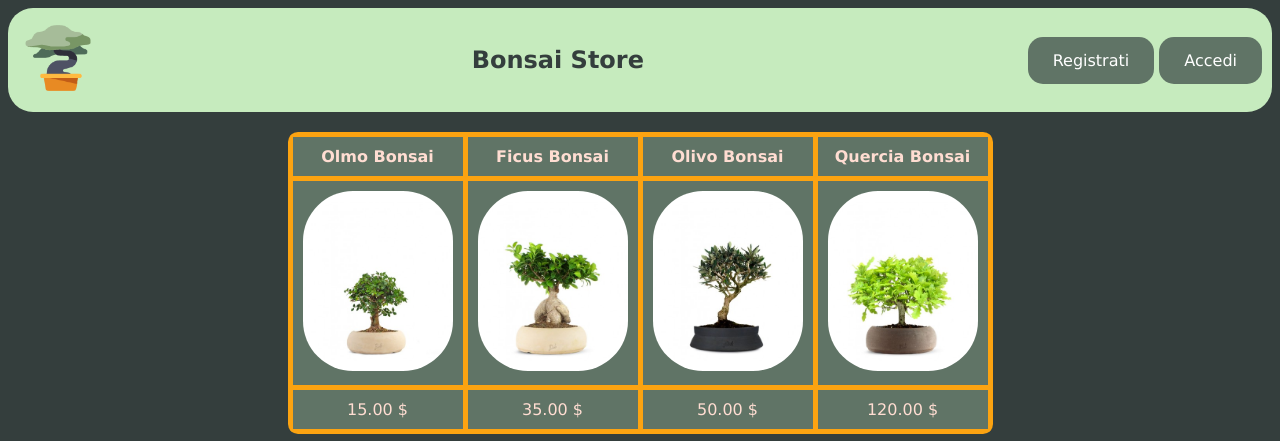
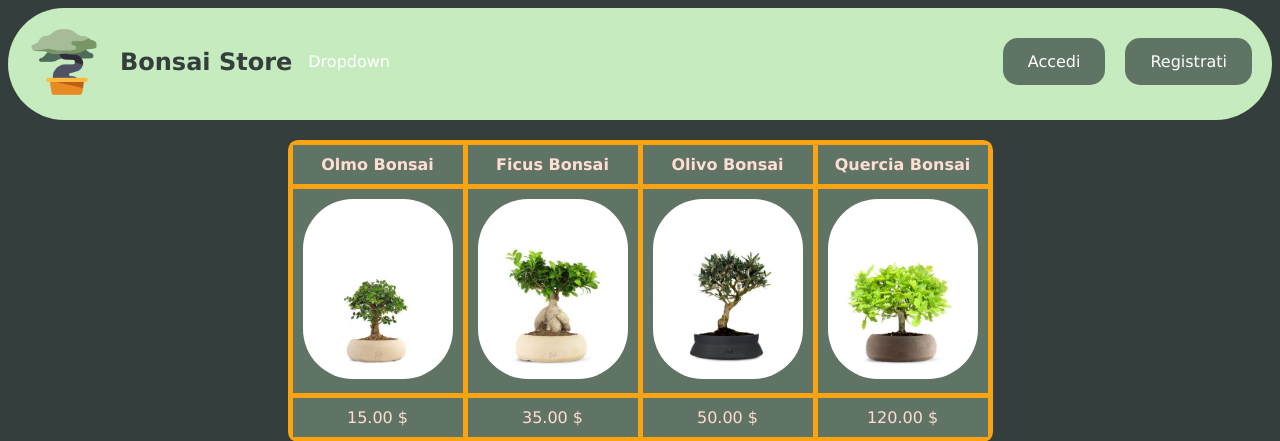
Before and after one commit to FedericoRisoli/bdp, a PHP site: page / in a window 1280 px wide. Shown: the top 441 px of the page. Run offline with PHP 8.4, Linux system fonts and the light colour scheme.

Commit message:
Migliorato UI, Log in e registrazione funzionante, implementato navbar per aiutarci nella gestione dei menu

```diff
--- a/Style.css
+++ b/Style.css
@@ -2,21 +2,11 @@ html{
     font-family:verdana;
     background-color:#343E3D;
   }
-  .banner {
-    display: flex;
-    justify-content: space-between;
-    align-items: center;
-    padding: 10px;
-    background-color: #C6EBBE;
-    border-radius:25px;
-    text-align:center;
-  }
+
   .logo {
     max-height: 80px;
   }
-  .banner-links  {
-    margin-left: 10px;
-  }
+
   .normalbutton:link, .normalbutton:visited {
       background-color:#607466;
       border-radius:15px;
@@ -24,12 +14,14 @@ html{
       padding: 14px 25px;
       text-align: center;
       text-decoration: none;
-      display: inline-block;
+      display:flex;
       transition-duration: 0.4s;
+      margin-top:30px;
     }
 
   .normalbutton:hover, .normalbutton:active {
       background-color: #FCA311;
+      margin-top:30px;
   }
 
   .table-container {
@@ -44,6 +36,9 @@ html{
     border-radius:10px;
     overflow: hidden;
 
+  }
+  .title{
+    margin-top: 40px;
   }
 
   td,th{
@@ -113,3 +108,64 @@ html{
     width: 400px;
     margin-top: 20px;
   }
+  ul {
+    list-style-type: none;
+    margin: 0;
+    padding: 0;
+    overflow: hidden;
+    background-color: #C6EBBE;
+    border-radius: 500px;
+  }
+
+  li {
+    float: left;
+  }
+
+  li a, .dropbtn {
+    display: inline-block;
+    color: white;
+    text-align: center;
+    padding: 14px 16px;
+    text-decoration: none;
+  }
+
+  li a:hover, .dropdown:hover .dropbtn {
+    background-color: #FCA311;
+
+  }
+
+  li.dropdown {
+    display: inline-block;
+    margin-top:30px;
+  }
+
+  .dropdown-content {
+    display: none;
+    position: absolute;
+    background-color: #f9f9f9;
+    min-width: 160px;
+    box-shadow: 0px 8px 16px 0px rgba(0,0,0,0.2);
+    z-index: 1;
+  }
+
+  .dropdown-content a {
+    color: black;
+    padding: 12px 16px;
+    text-decoration: none;
+    display: block;
+    text-align: left;
+  }
+
+  .dropdown-content a:hover {background-color: #f1f1f1;}
+
+  .dropdown:hover .dropdown-content {
+    display: block;
+  }
+  .acc_button{
+   float: right;
+   margin-right: 20px;
+  }
+  .saluto{
+    float:right;
+    margin-right: 20px;
+  }
--- a/index.html
+++ b/index.html
@@ -6,18 +6,20 @@
   <link rel="stylesheet" href="Style.css">
 </head>
 <body>
-  <div class="banner">
-    <div class="logo-container">
-      <img class="logo" src="imgsito/logo.png">
-    </div>
-    <div>
-      <h2 class="title">Bonsai Store</h2>
-    </div>
-    <div class="banner-links">
-      <a class="normalbutton" href="registrati.html">Registrati</a>
-      <a class="normalbutton" href="login.html">Accedi</a>
-    </div>
-  </div>
+  <ul>
+    <li><a  href="index.html"> <img class="logo" src="imgsito/logo.png"></a></li>
+    <li><h2 class="title">Bonsai Store</h2></li>
+    <li class="acc_button"><a class="normalbutton" href="registrati.html">Registrati</a></li>
+    <li class="acc_button"><a class="normalbutton" href="login.html">Accedi</a></li>
+    <li class="dropdown">
+      <a href="javascript:void(0)" class="dropbtn">Dropdown</a>
+      <div class="dropdown-content">
+        <a href="#">Link 1</a>
+        <a href="#">Link 2</a>
+        <a href="#">Link 3</a>
+      </div>
+    </li>
+  </ul>
   <div class="table-container">
     <table>
       <tbody>
```
Also changed, not shown: logged.php (+26 -13 lines), login.html (+5 -11 lines), registrati.html (+5 -11 lines).
